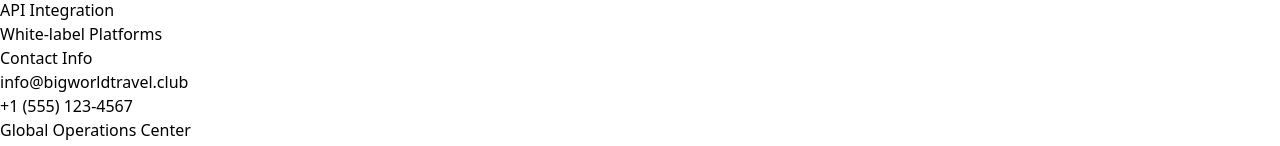
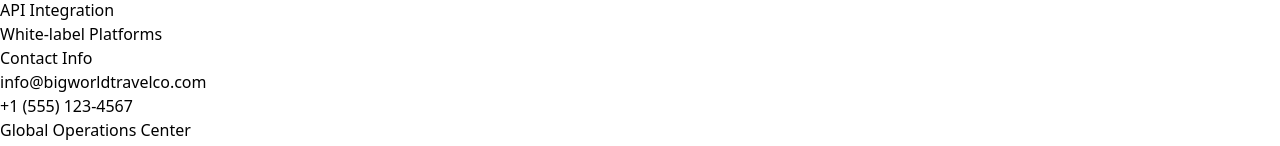
Before and after one commit to aivarasolutions/bigworldtravel, a React (Vite) app: page /blog in a window 1280 px wide. Shown: the part 1322-1468 px from the top of the page. Built offline with nearby package versions, Linux system fonts and the light colour scheme.

Commit message:
Update Footer.jsx

```diff
--- a/src/components/Footer.jsx
+++ b/src/components/Footer.jsx
@@ -46,7 +46,7 @@
           <div>
             <h3 className="font-semibold mb-4">Contact Info</h3>
             <div className="space-y-2 text-sm text-gray-400">
-              <p>info@bigworldtravel.club</p>
+              <p>info@bigworldtravelco.com</p>
               <p>+1 (555) 123-4567</p>
               <p>Global Operations Center</p>
             </div>
@@ -54,7 +54,7 @@
         </div>
 
         <div className="border-t border-gray-800 mt-8 pt-8 text-center text-sm text-gray-400">
-          <p>&copy; 2025 Big World Travel LLC. All rights reserved.</p>
+          <p>&copy; 2025 Big World Enterprises LLC. All rights reserved.</p>
         </div>
       </div>
     </footer>
```
